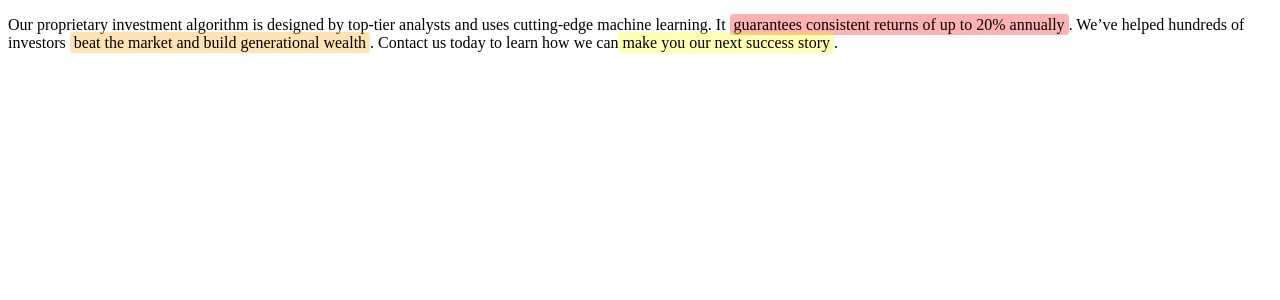
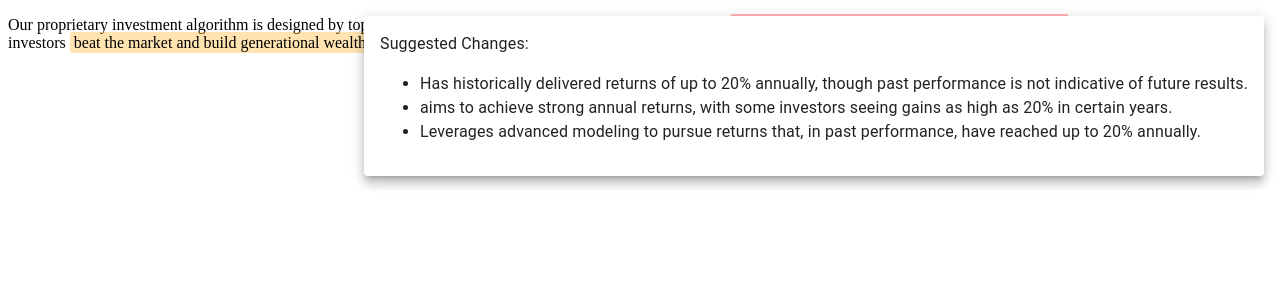
Before and after one commit to adamawalters/luthor_assessment, a React (Vite) app in the folder luthor_assessment/: page / in a window 1280 px wide. Both pictures are taken after a click on the element "guarantees consistent returns of up to 20% annually". Shown: the top 300 px of the page. Built offline with nearby package versions, Linux system fonts and the light colour scheme.

Commit message:
added suggestion list

```diff
--- a/luthor_assessment/package.json
+++ b/luthor_assessment/package.json
@@ -10,6 +10,9 @@
     "preview": "vite preview"
   },
   "dependencies": {
+    "@emotion/react": "^11.14.0",
+    "@emotion/styled": "^11.14.0",
+    "@mui/material": "^6.4.8",
     "react": "^19.0.0",
     "react-dom": "^19.0.0"
   },
--- a/luthor_assessment/src/App.tsx
+++ b/luthor_assessment/src/App.tsx
@@ -1,46 +1,70 @@
-import { useState, useEffect } from 'react'
-import './App.css'
-import defaultText from './default_text.txt'
-import ComplianceReview from './components/ComplianceReview'
-import * as mock_api from './mock_api'
-import { Violation } from './types'
+import { useState, useEffect, useCallback } from "react";
+import "./App.css";
+import defaultText from "./default_text.txt";
+import ComplianceReview from "./components/ComplianceReview";
+import * as mock_api from "./mock_api";
+import { SuggestionData, ViolationData } from "./types";
+import { Tooltip } from "@mui/material";
+import SuggestionTooltip from "./components/SuggestionTooltip";
 
 function App() {
-  const [count, setCount] = useState(0)
-  const [paragraph, setParagraph] = useState(defaultText)
-  const [violations, setViolations] = useState(Array<Violation>)
-  const [suggestions, setSuggestions] = useState({})
-  const [selectedViolation, setSelectedViolation] = useState(null)
+  const [count, setCount] = useState(0);
+  const [paragraph, setParagraph] = useState(defaultText);
+  const [violations, setViolations] = useState(Array<ViolationData>);
+  const [suggestions, setSuggestions] = useState<null | SuggestionData>(null);
+  const [selectedViolationData, setSelectedViolationData] =
+    useState<null | ViolationData>(null);
+  const [tooltipOpen, setToolTipOpen] = useState<boolean>(false)
+
+  const loadViolations = useCallback(async () => {
+    const fetchedViolations = await mock_api.fetchViolations();
+    setViolations(fetchedViolations);
+  }, []);
+
+  useEffect(() => {
+    if (violations.length > 0) {
+      const loadSuggestions = async () => {
+        const fetchedSuggestions = await mock_api.fetchSuggestions(violations);
+        setSuggestions(fetchedSuggestions);
+        console.log(`suggestions: ${JSON.stringify(fetchedSuggestions)}`);
+      };
+
+      loadSuggestions();
+    }
+  }, [violations]);
 
   useEffect(() => {
     const loadText = async () => {
       try {
-        const response = await fetch(defaultText)
-        const text = await response.text()
-        setParagraph(text)
+        const response = await fetch(defaultText);
+        const text = await response.text();
+        setParagraph(text);
       } catch (error) {
-        console.error(`Error fetching default text: ${error}`)
+        console.error(`Error fetching default text: ${error}`);
       }
-    }
+    };
+    loadText();
+    loadViolations();
+  }, [loadViolations]);
 
-    loadText()
-    loadViolations()
-  }, [])
-
-  const loadViolations = async () => {
-    const violations = await mock_api.fetchViolations()
-    setViolations(violations)
-  }
-
-  const onViolationClick = () => {
-    console.log("Violation clicked!")
-  }
+  const onViolationClick = (violation: ViolationData) => {
+    console.log("Violation clicked!");
+    setSelectedViolationData(violation);
+    setToolTipOpen(prev => !prev)
+  };
 
   return (
     <>
-      <ComplianceReview paragraph={paragraph} onViolationClick={onViolationClick} violations={violations} />
+    {suggestions && violations ?
+      <ComplianceReview
+        paragraph={paragraph}
+        onViolationClick={onViolationClick}
+        violations={violations}
+        suggestions={suggestions}
+      /> : null
+    }
     </>
-  )
+  );
 }
 
-export default App
+export default App;
--- a/luthor_assessment/src/components/ComplianceReview.tsx
+++ b/luthor_assessment/src/components/ComplianceReview.tsx
@@ -1,16 +1,18 @@
-import { ViolationData } from "../types";
+import { SuggestionData, ViolationData } from "../types";
 import Violation from "./Violation";
 
 interface ComplianceReviewProps {
   paragraph: string;
   violations: Array<ViolationData>;
-  onViolationClick: () => void;
+  onViolationClick: (violation: ViolationData) => void;
+  suggestions: SuggestionData
 }
 
 const ComplianceReview = ({
   paragraph,
   violations,
   onViolationClick,
+  suggestions
 }: ComplianceReviewProps) => {
 
   const renderTextWithViolations = () => {
@@ -20,24 +22,19 @@ const ComplianceReview = ({
     violations.forEach((violation, index) => {
       if(violation.start > lastIndex) {
         const item = paragraph.slice(lastIndex, violation.start)
-        console.log(`last index: ${lastIndex}, violation.start: ${violation.start}`)
-        console.log(`pushing item "${item}" to elements`)
         elements.push(item)
       }
 
       elements.push(
-        <Violation key={index} violation={violation} onClick={onViolationClick} />
+        <Violation key={index} violation={violation} onClick={onViolationClick} suggestions={suggestions} />
       )
 
       lastIndex = violation.end
     })
 
     if (lastIndex < paragraph.length){
-      console.log(`lastindex: ${lastIndex}`)
-      console.log(`paragraph.length: ${paragraph.length}`)
       const item = paragraph.slice(lastIndex)
-      console.log(`pushing item "${item}" to elements`)
-      elements.push(paragraph.slice(lastIndex))
+      elements.push(item)
     }
 
     return elements
--- /dev/null
+++ b/luthor_assessment/src/components/SuggestionHolder.tsx
@@ -0,0 +1,22 @@
+import { Typography } from "@mui/material";
+import { SuggestionData } from "../types";
+
+interface SuggestionHolderProps {
+  suggestions: Array<string>;
+}
+
+const SuggestionHolder = ({ suggestions }: SuggestionHolderProps) => {
+    console.log(`the suggestions are: ${suggestions}. lenggth: ${suggestions.length}`)
+    return (
+    <Typography sx={{ p: 2 }}>
+      Suggested Changes:
+      <ul>
+      {suggestions.map((suggestion) => (
+        <li>{suggestion}</li>
+      ))}
+      </ul>
+    </Typography>
+  );
+};
+
+export default SuggestionHolder;
--- /dev/null
+++ b/luthor_assessment/src/components/SuggestionTooltip.tsx
@@ -0,0 +1,26 @@
+import { Box, Popover } from "@mui/material";
+import { SuggestionData, ViolationData } from "../types";
+import { useMemo, useState } from "react";
+
+interface SuggestionTooltipProps {
+    tooltipOpen: boolean
+    selectedViolationData: ViolationData | null
+    suggestions: SuggestionData | null
+}
+
+
+const SuggestionTooltip = ({selectedViolationData, suggestions, tooltipOpen}: SuggestionTooltipProps) => {
+
+
+    const relevantViolations = useMemo(() => selectedViolationData && suggestions ? suggestions[selectedViolationData?.id]: [], [selectedViolationData, suggestions])
+
+    return (
+    <Popover
+    open={tooltipOpen}
+    title={"Violation"}>
+      <Box>Test text</Box>
+    </Popover>
+  )
+}
+
+export default SuggestionTooltip
--- a/luthor_assessment/src/components/Violation.tsx
+++ b/luthor_assessment/src/components/Violation.tsx
@@ -1,27 +1,67 @@
-import { ViolationData } from "../types";
+import { Popover, Typography } from "@mui/material";
+import { SuggestionData, ViolationData } from "../types";
+import { useEffect, useState } from "react";
+import SuggestionHolder from "./SuggestionHolder";
 
 interface ViolationProps {
     violation: ViolationData,
-    onClick: (violation: ViolationData) => void
+    onClick: (violation: ViolationData) => void,
+    suggestions: SuggestionData
 }
 
-const Violation = ({ violation, onClick }: ViolationProps) => {
+const Violation = ({ violation, onClick, suggestions }: ViolationProps) => {
+
+    const [anchorEl, setAnchorEl] = useState<HTMLElement | null>(null);
+    const open = Boolean(anchorEl);
+    const [relevantSuggestions, setRelevantSuggestions] = useState<Array<string>>([])
+
+    const handleClick = (e: React.MouseEvent<HTMLElement>) => {
+      onClick(violation);
+      setAnchorEl(e.currentTarget);
+    };
+
+
+    useEffect(() => {
+      if(suggestions){
+        setRelevantSuggestions(suggestions[violation.id])
+      }
+    }, [suggestions, violation])
+
+
+    const handleClose = () => {
+      setAnchorEl(null);
+    };
+
+    const getBackgroundColor = () => {
+      switch (violation.severity) {
+        case "high":
+          return "rgba(255, 0, 0, 0.3)";
+        case "medium":
+          return "rgba(255, 165, 0, 0.3)";
+        default:
+          return "rgba(255, 255, 0, 0.3)";
+      }
+    };
+
     return (
+      <>
         <span
           className="violation"
-        onClick={() => onClick(violation)}
+          onClick={handleClick}
           style={{
-          backgroundColor: violation.severity === "high" ? "rgba(255, 0, 0, 0.3)" :
-                           violation.severity === "medium" ? "rgba(255, 165, 0, 0.3)" :
-                           "rgba(255, 255, 0, 0.3)",
+            backgroundColor: getBackgroundColor(),
             cursor: "pointer",
             padding: "2px 4px",
-          borderRadius: "3px"
+            borderRadius: "3px",
           }}
         >
           {violation.text}
         </span>
+        <Popover open={open} anchorEl={anchorEl} onClose={handleClose}>
+          <SuggestionHolder suggestions={relevantSuggestions} />
+        </Popover>
+      </>
     );
   };
 
-  export default Violation;
+  export default Violation
--- a/luthor_assessment/src/mock_api.ts
+++ b/luthor_assessment/src/mock_api.ts
@@ -12,7 +12,7 @@ export const fetchViolations = (): Promise<Array<ViolationData>> => {
           length: 51,
           type: "Guaranteed Returns",
           message: "Avoid implying guaranteed or predictable returns.",
-            severity: "high"
+          severity: "high",
         },
         {
           id: "v2",
@@ -22,7 +22,7 @@ export const fetchViolations = (): Promise<Array<ViolationData>> => {
           length: 45,
           type: "Promissory Language",
           message: "Avoid promising outperformance or guaranteed success.",
-            severity: "medium"
+          severity: "medium",
         },
         {
           id: "v3",
@@ -32,33 +32,36 @@ export const fetchViolations = (): Promise<Array<ViolationData>> => {
           length: 32,
           type: "Testimonials",
           message: "Avoid vague success testimonials without disclosures.",
-            severity: "low"
-          }
+          severity: "low",
+        },
       ]);
     }, 500);
   });
 };
 
-export const fetchSuggestions = (violations: Array<ViolationData>): Promise<Array<SuggestionData>> => {
+export const fetchSuggestions = (
+  violations: Array<ViolationData>
+): Promise<SuggestionData> => {
   return new Promise((resolve) => {
     setTimeout(() => {
       resolve({
-          v1: [
+        "v1": [
          "Has historically delivered returns of up to 20% annually, though past performance is not indicative of future results.",
          "aims to achieve strong annual returns, with some investors seeing gains as high as 20% in certain years.",
          "Leverages advanced modeling to pursue returns that, in past performance, have reached up to 20% annually."
        ],
-          v2: [
+      "v2": [
          "strive for long-term growth and financial resilience",
          "Help investors pursue their financial goals with confidence",
          "support informed investing strategies aimed at building lasting value"
        ],
-          v3: [
+       "v3": [
          "Discuss how our approach might align with your financial goals",
          "Explore whether our strategy is a good fit for your needs",
          "See how our methodology could support your investment journey"
        ]
-        });
+     }
+     );
     }, 500);
   });
 };
--- a/luthor_assessment/src/types.ts
+++ b/luthor_assessment/src/types.ts
@@ -10,5 +10,5 @@ export type ViolationData = {
 }
 
 export type SuggestionData = {
-    string: Array<string>
+    [key: string]: Array<string>
 }
```
Also changed, not shown: luthor_assessment/src/components/Modal.tsx (deleted), 2 other files (tests, documents, lock files or other folders). Lines whose indentation alone changed are shown as unchanged.
